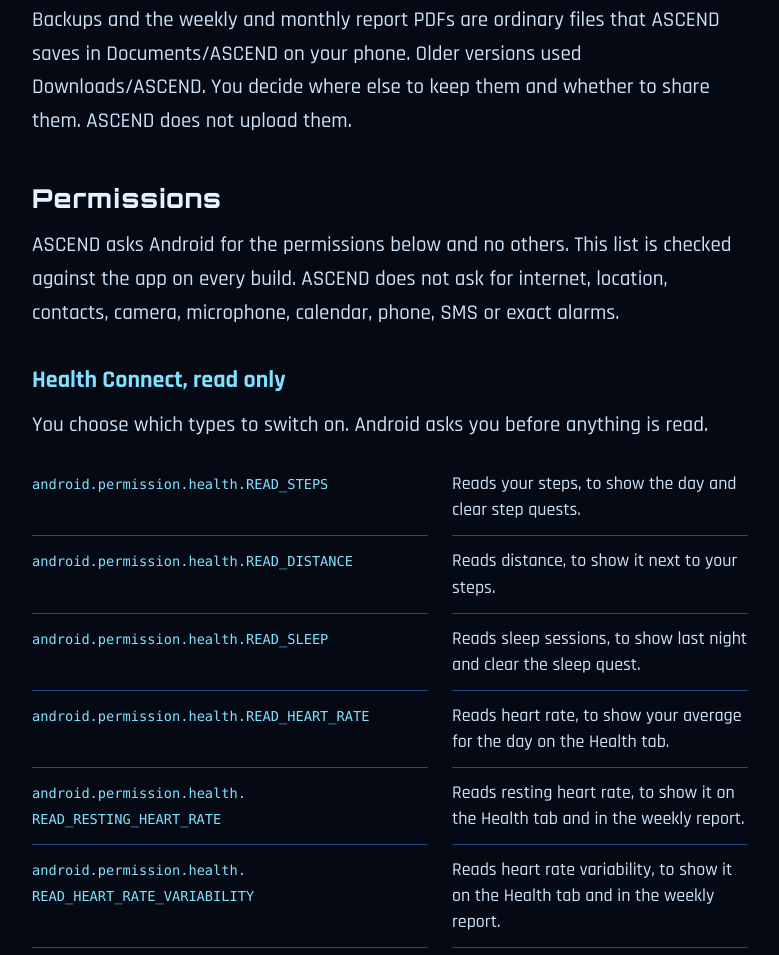
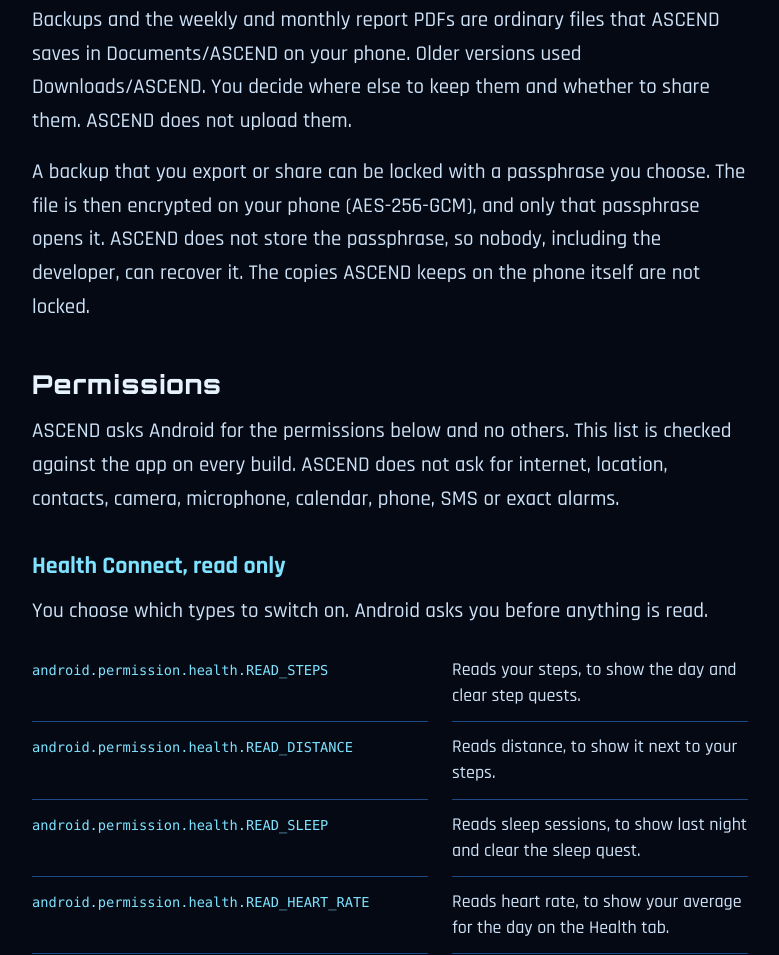
Before and after one commit to techknowledgedev/Ascend-showcase, a plain HTML site: page privacy.html in a window 1280 px wide. Shown: the part 1933-2888 px from the top of the page, without its empty margins (250-1029 px from the left). Drawn offline with Linux system fonts and the light colour scheme.

Commit message:
Privacy policy: a backup you export or share can be locked with a passphrase
Co-Authored-By: Claude Fable 5.2 <noreply@anthropic.com>
Claude-Session: https://claude.ai/code/session_01SwXAeFsgfusYWhEm93F5ez

```diff
--- a/privacy.html
+++ b/privacy.html
@@ -49,6 +49,7 @@ dd{color:#cfe3f8}
 <p>Reminders and warnings are notifications made on your phone. Nothing is sent. Android may deliver a reminder a few minutes late to save battery.</p>
 <h2>Backups and reports</h2>
 <p>Backups and the weekly and monthly report PDFs are ordinary files that ASCEND saves in Documents/ASCEND on your phone. Older versions used Downloads/ASCEND. You decide where else to keep them and whether to share them. ASCEND does not upload them.</p>
+<p>A backup that you export or share can be locked with a passphrase you choose. The file is then encrypted on your phone (AES-256-GCM), and only that passphrase opens it. ASCEND does not store the passphrase, so nobody, including the developer, can recover it. The copies ASCEND keeps on the phone itself are not locked.</p>
 <h2>Permissions</h2>
 <p>ASCEND asks Android for the permissions below and no others. This list is checked against the app on every build. ASCEND does not ask for internet, location, contacts, camera, microphone, calendar, phone, SMS or exact alarms.</p>
 <h3>Health Connect, read only</h3>
```
